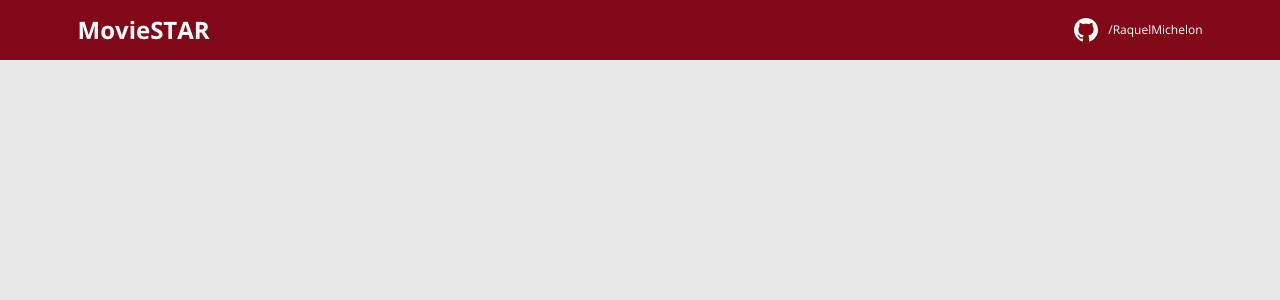
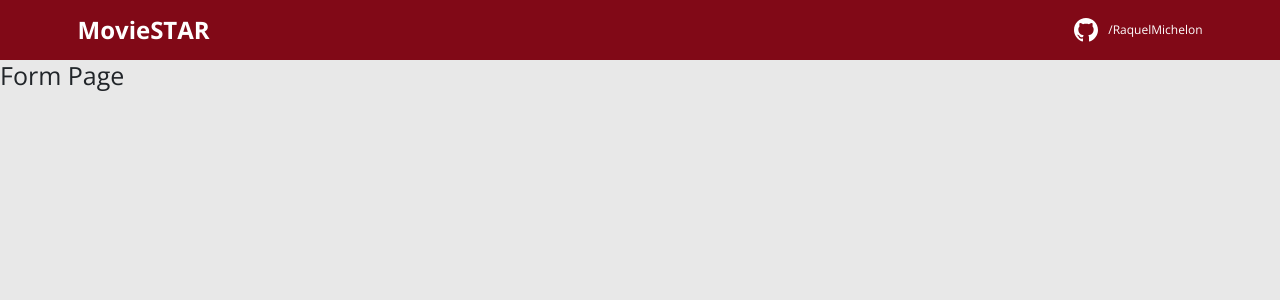
Before and after one commit to RaquelMichelon/movieStar, a React (Create React App) app in the folder frontend/: page /form/1 in a window 1280 px wide. Shown: the top 300 px of the page. Built offline with nearby package versions, Linux system fonts and the light colour scheme.

Commit message:
routes added

```diff
--- a/frontend/package.json
+++ b/frontend/package.json
@@ -10,9 +10,11 @@
     "@types/node": "^16.7.13",
     "@types/react": "^18.0.0",
     "@types/react-dom": "^18.0.0",
+    "@types/react-router-dom": "5.3.2",
     "bootstrap": "5.1.3",
     "react": "^18.1.0",
     "react-dom": "^18.1.0",
+    "react-router-dom": "6.2.1",
     "react-scripts": "5.0.1",
     "typescript": "^4.4.2",
     "web-vitals": "^2.1.0"
--- a/frontend/src/App.tsx
+++ b/frontend/src/App.tsx
@@ -1,9 +1,23 @@
+import {
+  BrowserRouter,
+  Routes,
+  Route
+} from "react-router-dom";
+import Listing from './pages/Listing';
+import Form from './pages/Form';
 import Navbar from "./components/Navbar";
-
 
 function App() {
   return (
-    <Navbar />
+    <BrowserRouter>
+      <Navbar />
+      <Routes>
+        <Route path="/" element={<Listing />} />
+        <Route path="/form">
+          <Route path=":movieId" element={<Form />} />
+        </Route>
+      </Routes>
+    </BrowserRouter>
   );
 }
 
--- a/frontend/src/components/Navbar/index.tsx
+++ b/frontend/src/components/Navbar/index.tsx
@@ -7,7 +7,7 @@
           <nav className="container">
               <div className="moviestar-nav-content">
                   <h1>MovieSTAR</h1>
-                  <a href="https://github.com/RaquelMichelon" target="_blank" rel="noreferrer">
+                  <a href="https://github.com/RaquelMichelon/movieStar" target="_blank" rel="noreferrer">
                       <div className="moviestar-contact-container">
                           <GithubIcon />
                           <p className="moviestar-contact-link">/RaquelMichelon</p>
--- /dev/null
+++ b/frontend/src/pages/Form/index.tsx
@@ -0,0 +1,7 @@
+function Form() {
+    return (
+        <h1>Form Page</h1>
+    );
+}
+
+export default Form;
--- /dev/null
+++ b/frontend/src/pages/Listing/index.tsx
@@ -0,0 +1,7 @@
+function Listing() {
+    return (
+        <h1>List Page</h1>
+    );
+}
+
+export default Listing;
```
Also changed, not shown: 1 other file (tests, documents, lock files or other folders).
